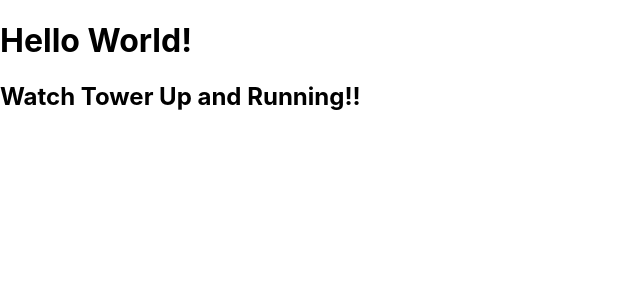
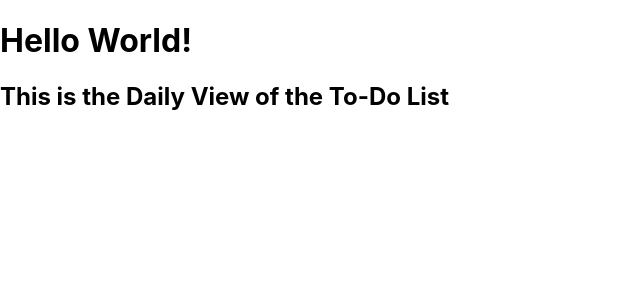
Before and after one commit to rpp34-boc-caspian/Puffin, a React (Create React App) app: page / in a window 1280 px wide. Shown: the top 300 px of the page, without its empty margins (0-640 px from the left). Built offline with nearby package versions, Linux system fonts and the light colour scheme.

Commit message:
Initialized Daily View Component

```diff
--- /dev/null
+++ b/src/Daily.tsx
@@ -0,0 +1,13 @@
+import React from 'react';
+
+
+function Daily() {
+  return (
+    <div className="Daily">
+      <h1>Hello World!</h1>
+      <h2>This is the Daily View of the To-Do List</h2>
+    </div>
+  );
+}
+
+export default Daily;
--- a/src/index.tsx
+++ b/src/index.tsx
@@ -1,7 +1,13 @@
 import React from 'react';
 import ReactDOM from 'react-dom/client';
 import './index.css';
+
+// eslint-disable-next-line
 import App from './App';
+
+// eslint-disable-next-line
+import Daily from './Daily';
+
 import reportWebVitals from './reportWebVitals';
 
 const root = ReactDOM.createRoot(
@@ -9,7 +15,8 @@ const root = ReactDOM.createRoot(
 );
 root.render(
   <React.StrictMode>
-    <App />
+    {/* <App /> */}
+    <Daily />
   </React.StrictMode>
 );
 
```
